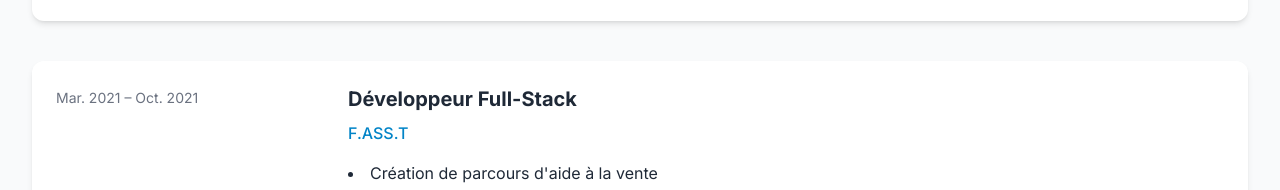
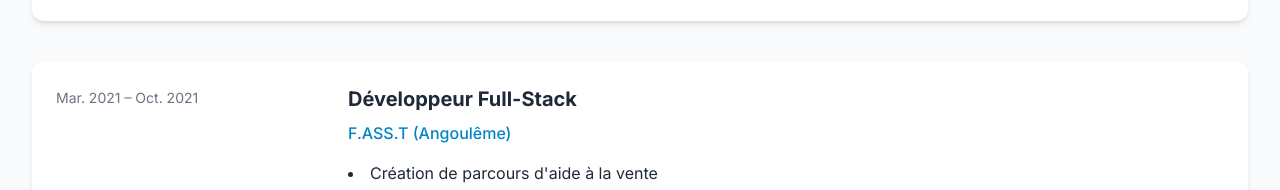
Before and after one commit to fredckl/cv, a website built with Vite: page src/index.html in a window 1280 px wide. Shown: the part 1795-1985 px from the top of the page. Built offline with nearby package versions, Linux system fonts and the light colour scheme; some packages are replaced by stand-ins of ours.

Commit message:
Add angoulême to fasst

```diff
--- a/src/index.html
+++ b/src/index.html
@@ -523,7 +523,7 @@
                         </div>
                         <div class="md:w-3/4">
                             <h3 class="text-xl font-bold mb-2">Développeur Full-Stack</h3>
-                            <p class="text-primary-600 dark:text-primary-400 font-medium mb-4">F.ASS.T</p>
+                            <p class="text-primary-600 dark:text-primary-400 font-medium mb-4">F.ASS.T (Angoulême)</p>
                             <ul class="list-disc list-inside space-y-2 mb-4">
                                 <li>Création de parcours d'aide à la vente</li>
                                 <li>Développement Front/Back, microservices, déploiements en environnement prod</li>
```
